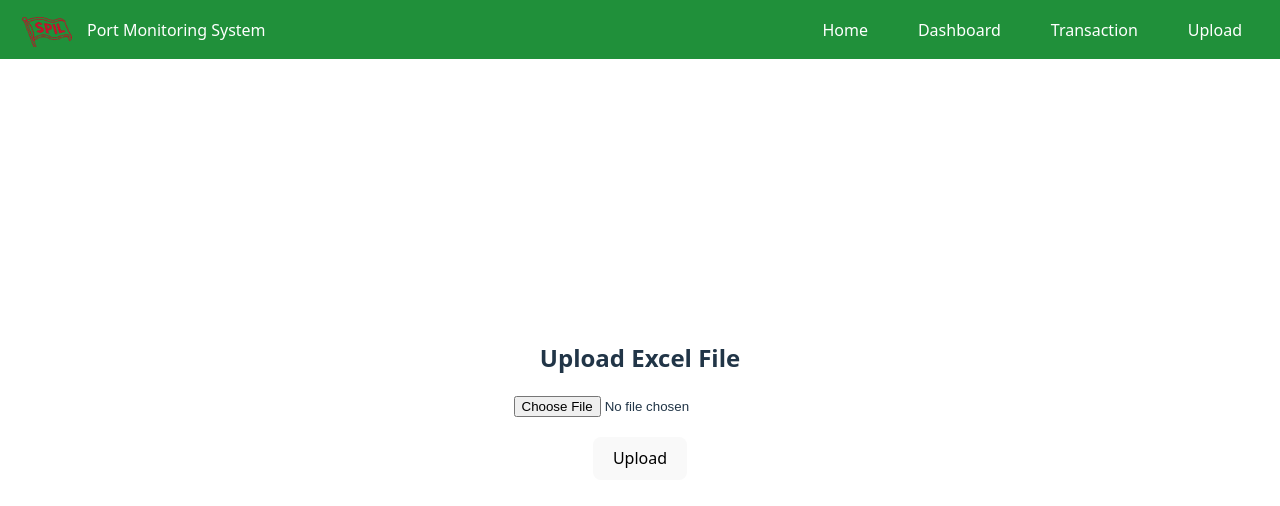
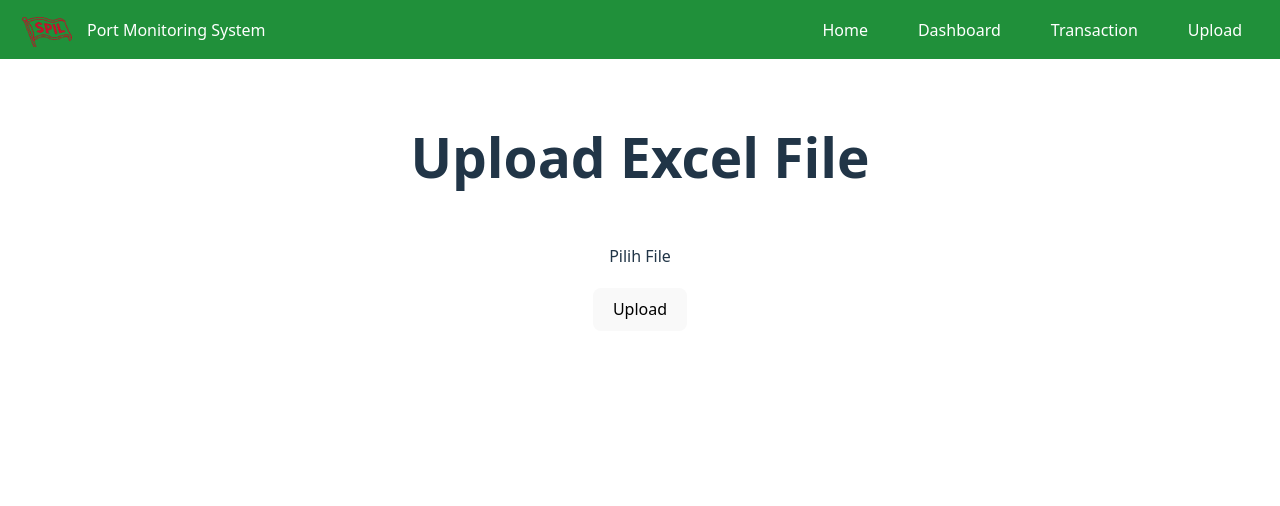
Before and after one commit to habibarrsyd/port-management-system, a React (Vite) app in the folder frontend/: page / in a window 1280 px wide. Shown: the top 506 px of the page. Built offline with nearby package versions, Linux system fonts and the light colour scheme.

Commit message:
ngepasin slide hoome tapi lom beres

```diff
--- a/frontend/package.json
+++ b/frontend/package.json
@@ -13,6 +13,8 @@
     "@headlessui/react": "^2.2.7",
     "@heroicons/react": "^2.2.0",
     "@material-tailwind/react": "^2.1.10",
+    "@mdi/js": "^7.4.47",
+    "@mdi/react": "^1.6.1",
     "@mui/icons-material": "^7.3.1",
     "@supabase/supabase-js": "^2.56.0",
     "flowbite": "^3.1.2",
--- a/frontend/src/component/Frame/Navbar.jsx
+++ b/frontend/src/component/Frame/Navbar.jsx
@@ -1,6 +1,9 @@
 /* PAGE NAVBAR MANUAL PERTAMA LANCAR AMAN TAPI HARUS MAKE <NAVBAR /> DI APP,JSX */
 import React from "react";
 import { Link } from "react-router-dom";
+import Icon from "@mdi/react";
+import { mdiServerNetwork } from "@mdi/js";
+
 
 export default function Navbar() {
   return (
@@ -14,6 +17,7 @@ export default function Navbar() {
               alt="logo"
               className="w-[50px] h-[30px] mt-[5px]"
             />
+            {/* <Icon path={mdiServerNetwork} size={1} className="text-blue-600" /> */}
             <span className=" font-bold ml-[15px]">
               Port Monitoring System
             </span>
@@ -25,13 +29,13 @@ export default function Navbar() {
             <Link to="/" className="hover:text-gray-300 ">
               Home
             </Link>
-            <Link to="/upload" className="text-white hover:text-gray-30 ">
+            <Link to="/dashboard" className="text-white hover:text-gray-30 ">
               Dashboard
             </Link>
             <Link to="/transactions" className="text-white hover:text-gray-300 ">
               Transaction
             </Link>
-            <Link to="/transactions" className="text-white hover:text-gray-300 ">
+            <Link to="/upload" className="text-white hover:text-gray-300 ">
               Upload
             </Link>
             {/* <Link to="/admin" className="hover:text-gray-300">
--- a/frontend/src/component/fileupload.jsx
+++ b/frontend/src/component/fileupload.jsx
@@ -41,14 +41,22 @@ export default function FileUpload() {
   };
 
   return (
-    <div className="flex items-center justify-center min-h-screen h-screen w-screen">
-      <div className="flex flex-col items-center text-center">
-        <h2 className="text-xl font-semibold">Upload Excel File</h2>
-        <input
-          type="file"
-          accept=".xlsx,.xls"
-          onChange={handleFileChange}
-        />
+    <div className="complete-upload">
+    <div className="flex items-start justify-center min-h-screen h-screen w-screen">
+      <div className="flex flex-col items-center text-center mt-[10px] w-[700px] h-[200px] bg-gray-100 rounded-xl shadow-lg p-10">
+        <h2 className="text-[55px] font-semibold">Upload Excel File</h2>
+        <label
+  className="mt-6 bg-blue-400 hover:bg-blue-600 text-white rounded-lg px-6 py-3 cursor-pointer inline-block"
+>
+  Pilih File
+  <input
+    type="file"
+    accept=".xlsx,.xls"
+    onChange={handleFileChange}
+    className="hidden"
+  />
+</label>
+
         <button
           onClick={handleUpload}
           className="mt-11 bg-blue-400 hover:bg-blue-600 text-white rounded-lg "
@@ -61,5 +69,6 @@ export default function FileUpload() {
         )}
       </div>
     </div>
+    </div>
   );
 }
--- a/frontend/src/index.css
+++ b/frontend/src/index.css
@@ -17,6 +17,7 @@ nav {
   color: white;
   text-align: center;
   position: fixed;
+  z-index: 50; /* biar selalu di depan */
 }
 
   font-synthesis: none;
@@ -74,6 +75,25 @@ button:focus,
 button:focus-visible {
   outline: 4px auto -webkit-focus-ring-color;
 }
+.complete-upload {
+  display: flex;
+  justify-content: center;   /* horizontal center */
+  align-items: flex-start;   /* biar nempel atas */
+  min-height: 0vh;         /* penuh 1 layar */
+  padding-top: 60px;
+  margin-top: -0%;         /* jarak dari atas */
+  width: 100vw;
+}
+.choose-file {
+  padding-top: 1000px
+}
+.btn-upload {
+  margin-top: 20px;
+}
+.complete-upload {
+  text-align: center;
+}
+
 
 @media (prefers-color-scheme: light) {
   :root {
--- a/frontend/tailwind.config.js
+++ b/frontend/tailwind.config.js
@@ -7,7 +7,11 @@ module.exports = withMT({
     "./src/**/*.{js,jsx,ts,tsx}",
   ],
   theme: {
-    extend: {},
+    extend: {
+      fontFamily:{
+        poppins: ['Poppins', 'sans-serif'],
+      }
+    },
   },
   plugins: [],
 });
```
Also changed, not shown: 1 other file (tests, documents, lock files or other folders).
